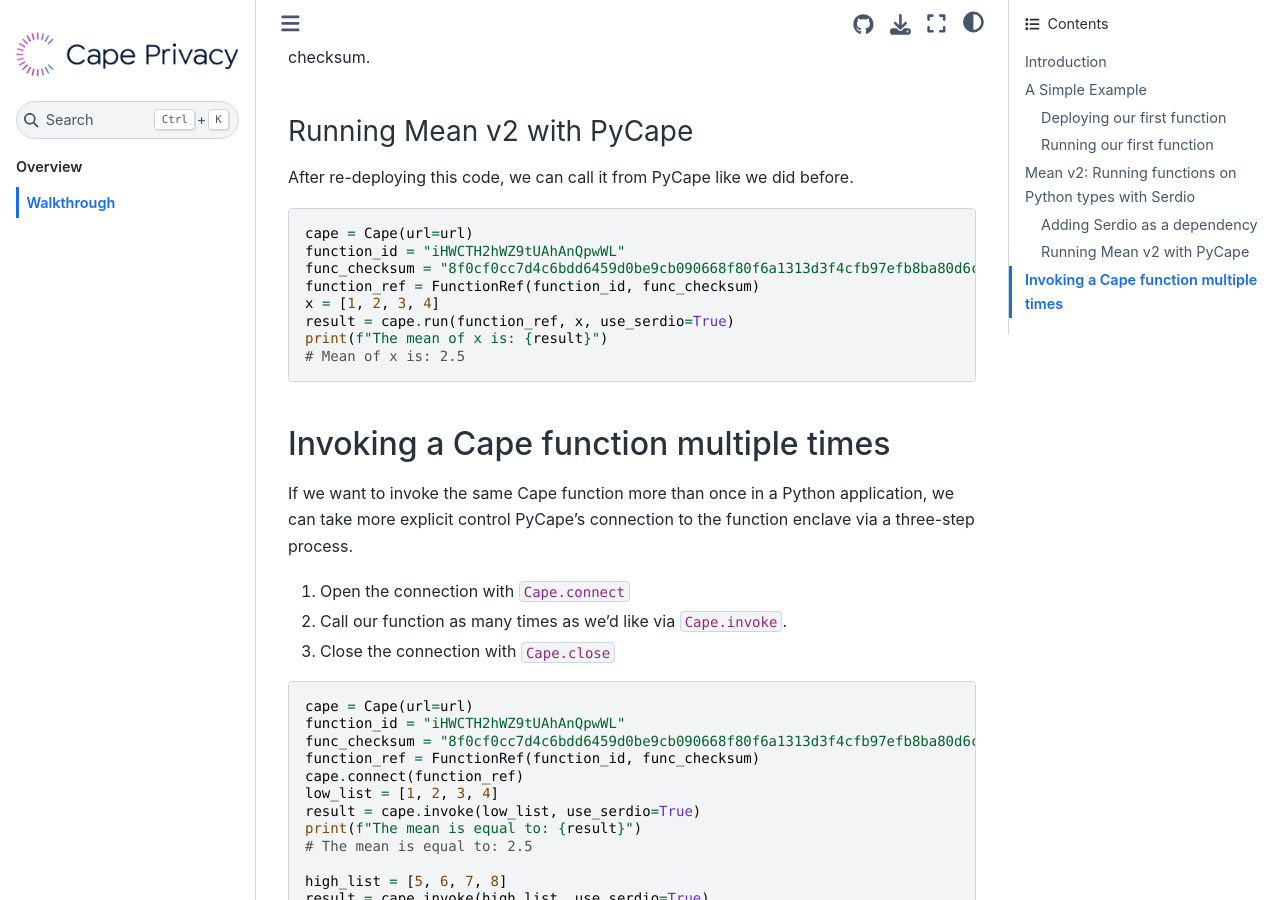
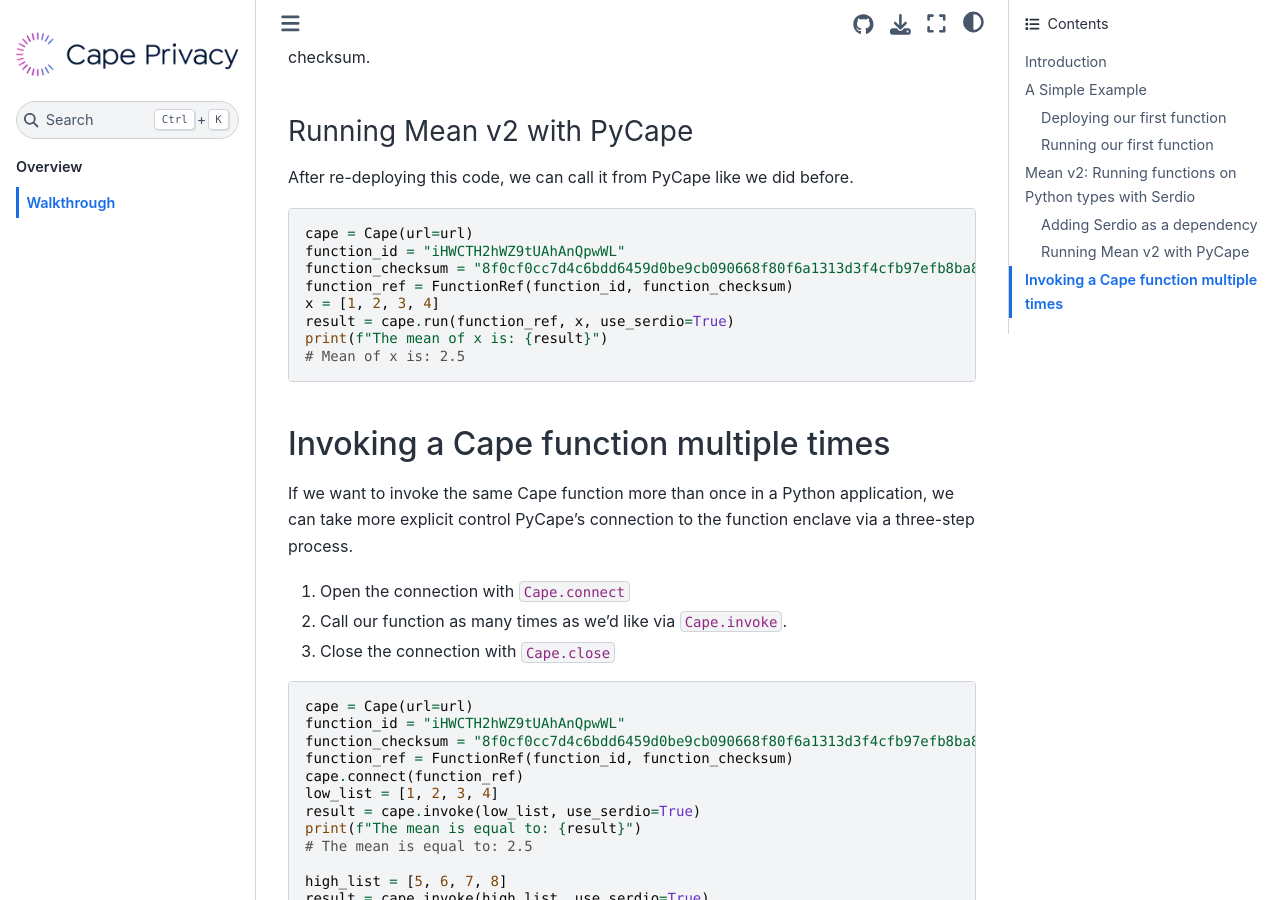
Before and after one commit to capeprivacy/pycape, a Sphinx documentation site: the page built from docs/source/walkthrough.md, in a window 1280 px wide and 900 px high, scrolled down 3005 px. Built offline with Sphinx 7.4.7 and the Sphinx Book theme 1.1.4, drawn with Linux system fonts in a browser that asks for light colours; pages that are not in the unit, such as notebooks, are missing from menus; some of the changed text lies outside the part shown.

Commit message:
expand func prefix to function

````diff
--- a/docs/source/walkthrough.md
+++ b/docs/source/walkthrough.md
@@ -47,8 +47,8 @@
 ```python
 cape = Cape()
 function_id = "4akLQwrqydyXYdyqn9qpSK"
-func_checksum = "8d3559c4d22df470be639aedbbb32c0857d3aca45c78e98be24c8a31fe051f75"
-function_ref = FunctionRef(function_id, func_checksum)
+function_checksum = "8d3559c4d22df470be639aedbbb32c0857d3aca45c78e98be24c8a31fe051f75"
+function_ref = FunctionRef(function_id, function_checksum)
 x_bytes = json.dumps([1, 2, 3, 4]).encode()
 result_bytes = cape.run(function_ref, x_bytes)
 print("Mean of x is:", json.loads(result_bytes.decode()))
@@ -105,8 +105,8 @@
 ```python
 cape = Cape(url=url)
 function_id = "iHWCTH2hWZ9tUAhAnQpwWL"
-func_checksum = "8f0cf0cc7d4c6bdd6459d0be9cb090668f80f6a1313d3f4cfb97efb8ba80d6cb"
-function_ref = FunctionRef(function_id, func_checksum)
+function_checksum = "8f0cf0cc7d4c6bdd6459d0be9cb090668f80f6a1313d3f4cfb97efb8ba80d6cb"
+function_ref = FunctionRef(function_id, function_checksum)
 x = [1, 2, 3, 4]
 result = cape.run(function_ref, x, use_serdio=True)
 print(f"The mean of x is: {result}")
@@ -122,8 +122,8 @@
 ```python
 cape = Cape(url=url)
 function_id = "iHWCTH2hWZ9tUAhAnQpwWL"
-func_checksum = "8f0cf0cc7d4c6bdd6459d0be9cb090668f80f6a1313d3f4cfb97efb8ba80d6cb"
-function_ref = FunctionRef(function_id, func_checksum)
+function_checksum = "8f0cf0cc7d4c6bdd6459d0be9cb090668f80f6a1313d3f4cfb97efb8ba80d6cb"
+function_ref = FunctionRef(function_id, function_checksum)
 cape.connect(function_ref)
 low_list = [1, 2, 3, 4]
 result = cape.invoke(low_list, use_serdio=True)
````
Also changed, not shown: README.md (+6 -6 lines), examples/README.md, 4 other files.
